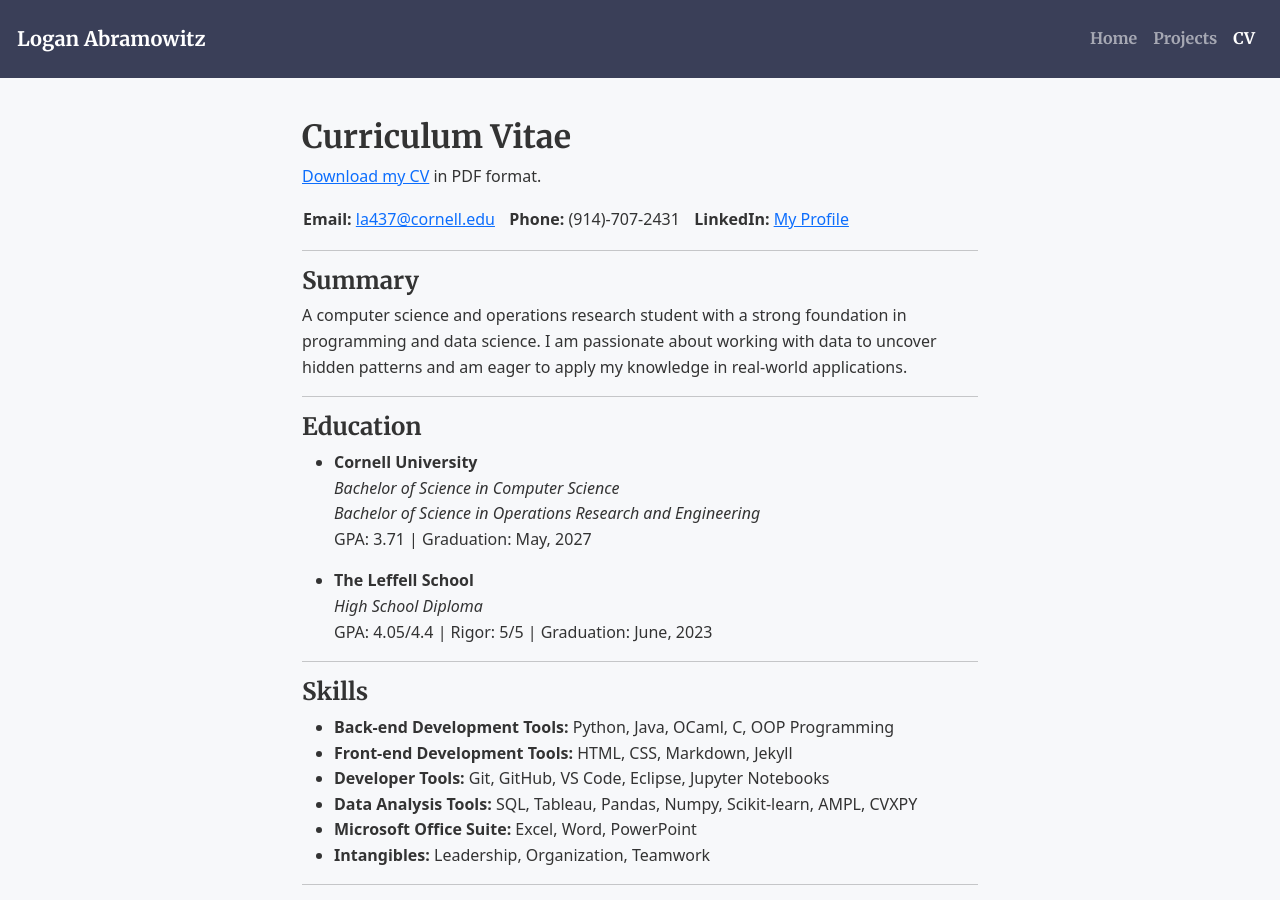
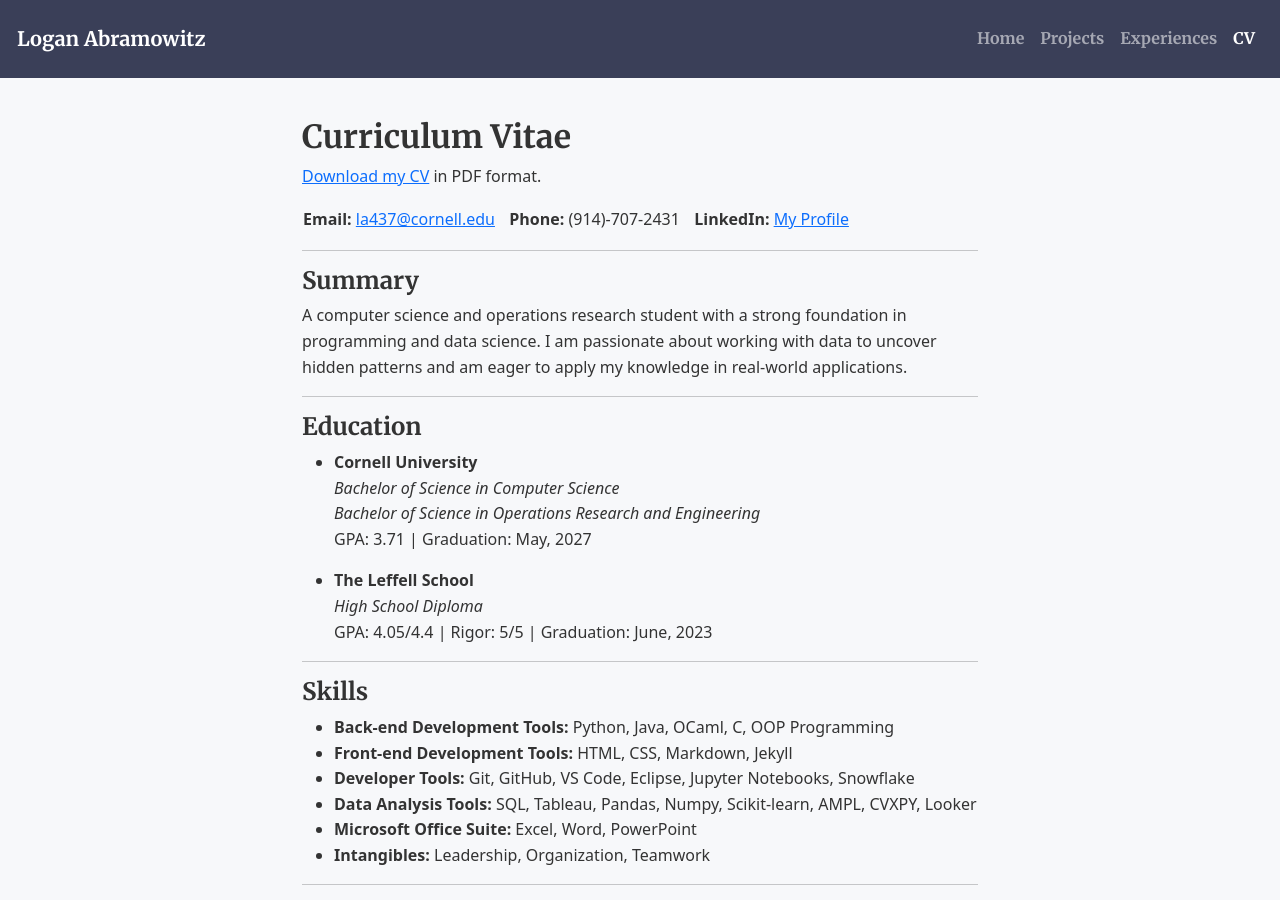
Before and after one commit to Logan-Abramowitz/Logan-Abramowitz.github.io, a Jekyll site: the page built from _pages/cv.md, in a window 1280 px wide and 900 px high. Built offline with Jekyll 4.4.1, drawn with Linux system fonts in a browser that asks for light colours.

Commit message:
Minor DTV fixes

```diff
--- a/_layouts/default.html
+++ b/_layouts/default.html
@@ -27,6 +27,9 @@
               <a class="nav-link {% if page.url == '/projects/' %}active{% endif %}" href="{{ "/projects/" | relative_url }}">Projects</a>
             </li>
             <li class="nav-item">
+              <a class="nav-link {% if page.url == '/experiences/' %}active{% endif %}" href="{{ "/experiences/" | relative_url }}">Experiences</a>
+            </li>
+            <li class="nav-item">
               <a class="nav-link {% if page.url == '/cv/' %}active{% endif %}" href="{{ "/cv/" | relative_url }}">CV</a>
             </li>
           </ul>
--- a/_pages/cv.md
+++ b/_pages/cv.md
@@ -32,8 +32,8 @@ A computer science and operations research student with a strong foundation in p
 #### Skills
 - **Back-end Development Tools:** Python, Java, OCaml, C, OOP Programming
 - **Front-end Development Tools:** HTML, CSS, Markdown, Jekyll
-- **Developer Tools:** Git, GitHub, VS Code, Eclipse, Jupyter Notebooks
-- **Data Analysis Tools:** SQL, Tableau, Pandas, Numpy, Scikit-learn, AMPL, CVXPY
+- **Developer Tools:** Git, GitHub, VS Code, Eclipse, Jupyter Notebooks, Snowflake
+- **Data Analysis Tools:** SQL, Tableau, Pandas, Numpy, Scikit-learn, AMPL, CVXPY, Looker
 - **Microsoft Office Suite:** Excel, Word, PowerPoint
 - **Intangibles:** Leadership, Organization, Teamwork
 
```
Also changed, not shown: _experiences/2026-DIRECTV.md (+1 -1 lines), _layouts/experience.html (added, +17 -0 lines).
